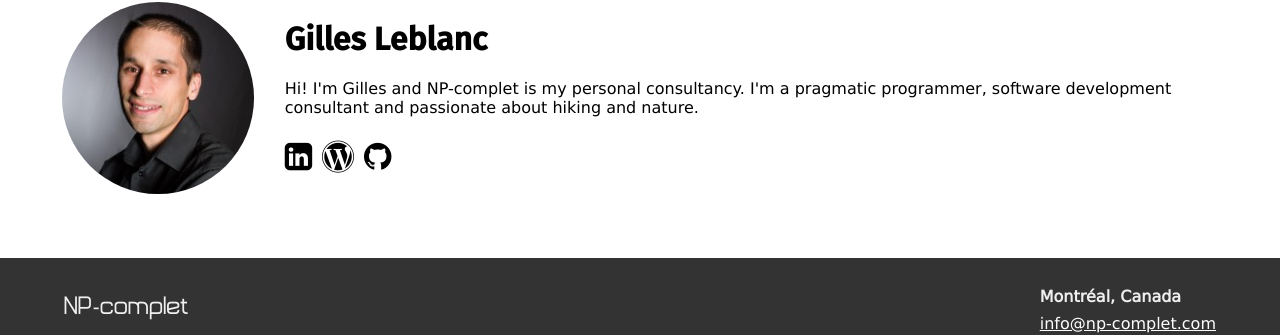
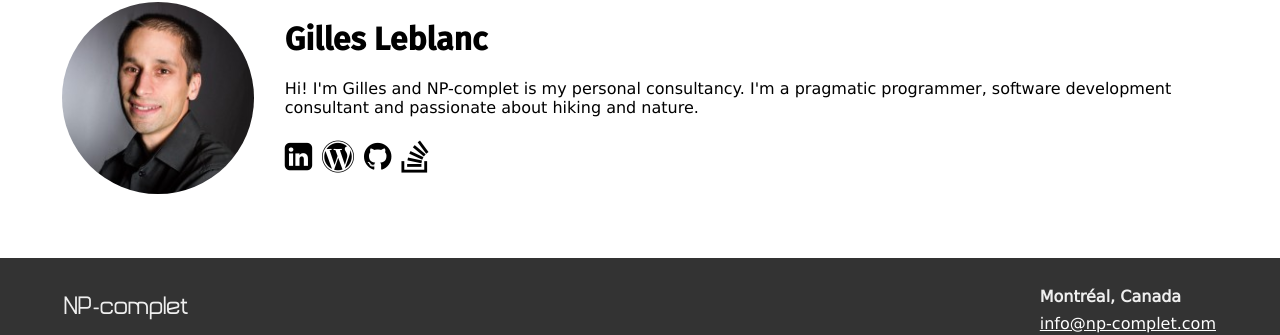
Before and after one commit to gilles-leblanc/npcomplet, a Jekyll site: the page built from index.html, in a window 1280 px wide. Shown: the part 2826-3161 px from the top of the page. Built offline with Jekyll 4.4.1, drawn with Linux system fonts in a browser that asks for light colours; nearby versions of some CDN libraries.

Commit message:
Add link to StackOverFlow profile

```diff
--- a/_includes/main.html
+++ b/_includes/main.html
@@ -61,6 +61,7 @@
       <a class="social" href={{ locale.linkedin-profile }}><i class="fa fa-linkedin-square fa-2x"></i></a>
       <a class="social" href="https://gillesleblanc.wordpress.com/"><i class="fa fa-wordpress fa-2x"></i></a>
       <a class="social" href="https://github.com/gilles-leblanc"><i class="fa fa-github fa-2x"></i></a>
+      <a class="social" href="https://stackoverflow.com/users/153797/gilles?tab=profile"><i class="fa fa-stack-overflow fa-2x"></i></a>
     </p>
   </div>
 </div>
```
